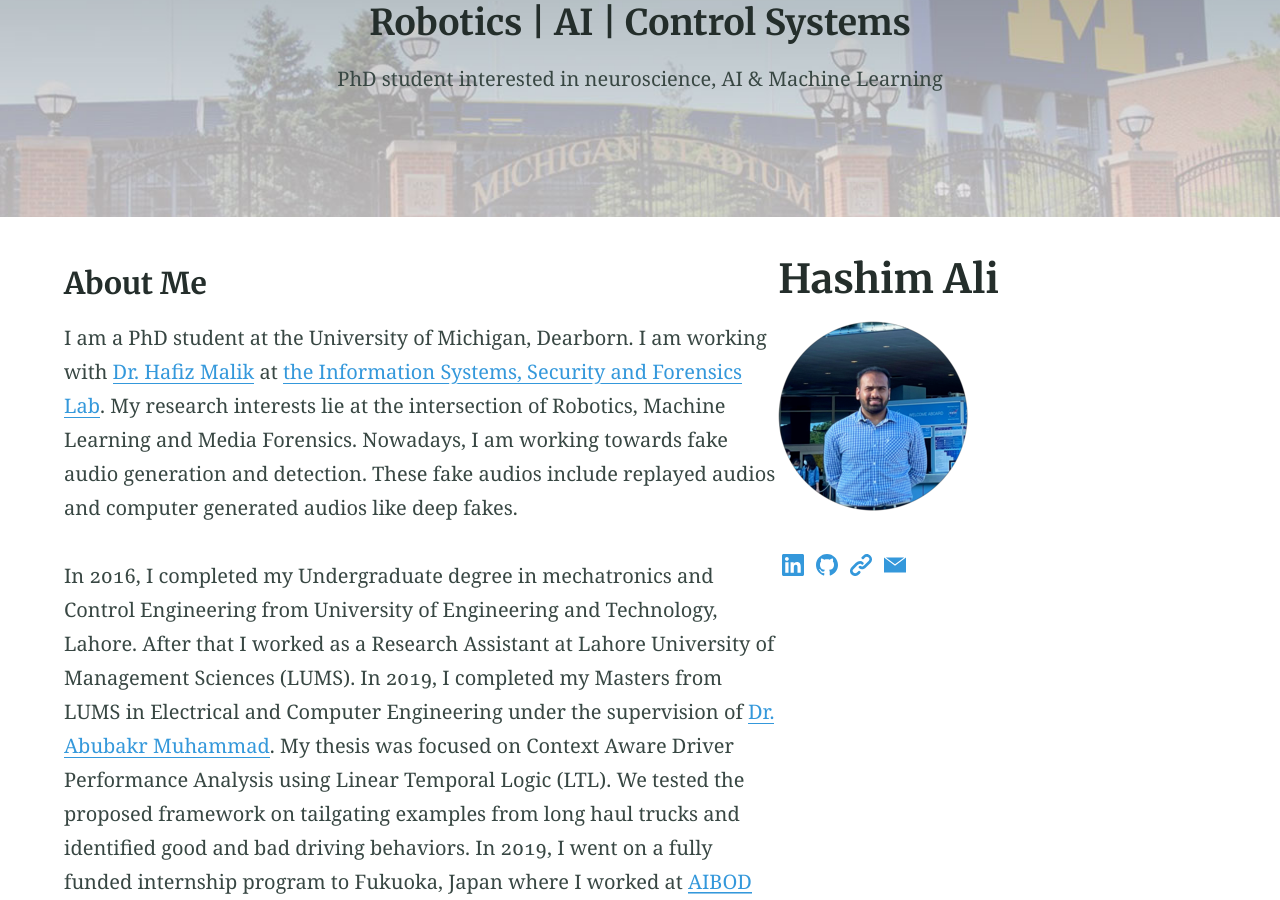
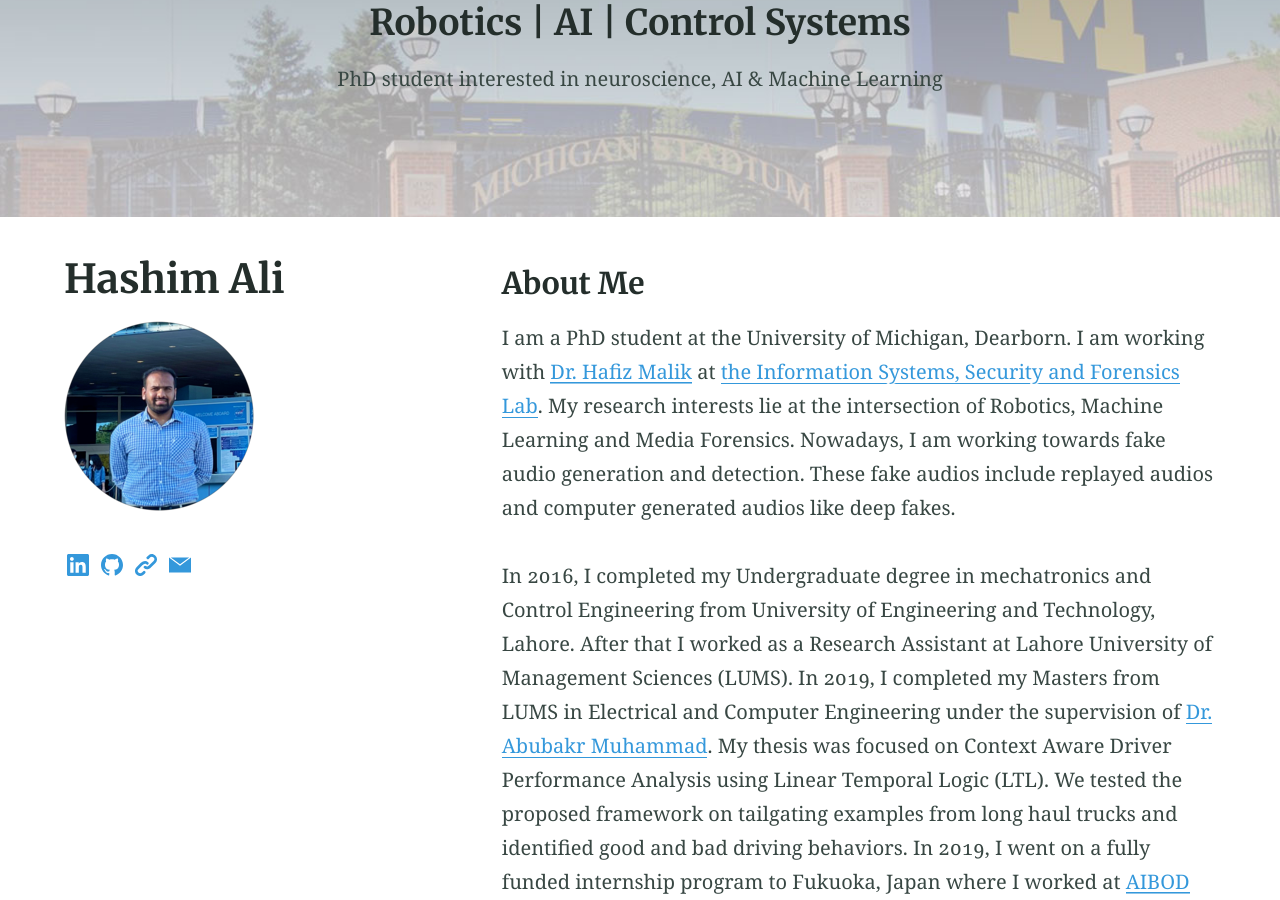
Before and after one commit to Fakeha-38/fakeha-38.github.io, a Jekyll site: the page built from index.md, in a window 1280 px wide and 900 px high, scrolled down 207 px. Built offline with Jekyll 4.4.1, drawn with Linux system fonts in a browser that asks for light colours.

Commit message:
order resetting

```diff
--- a/_sass/_theme.scss
+++ b/_sass/_theme.scss
@@ -175,9 +175,7 @@ body {
 }
 .article {
   @include breakpoint(break-0) {
-    &--left {
       order: 2;
-    }
   }
 }
 
```
